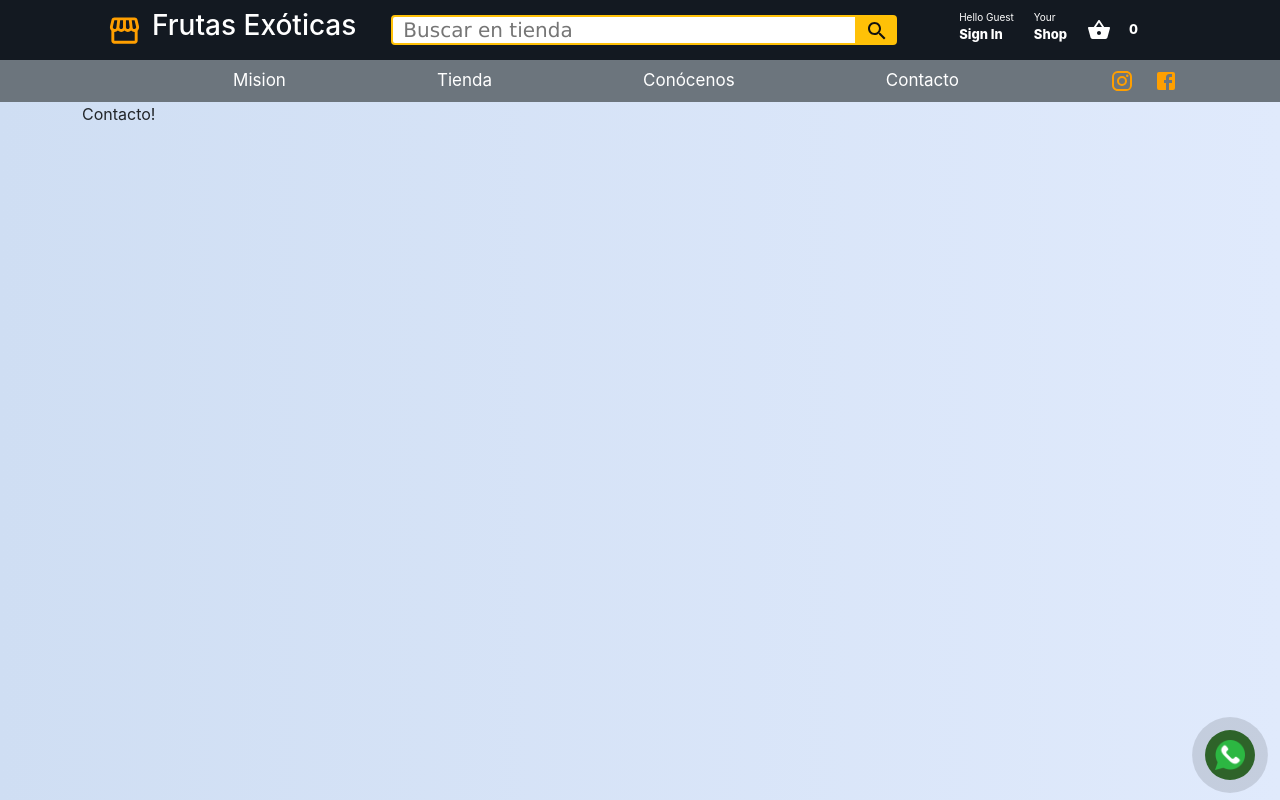
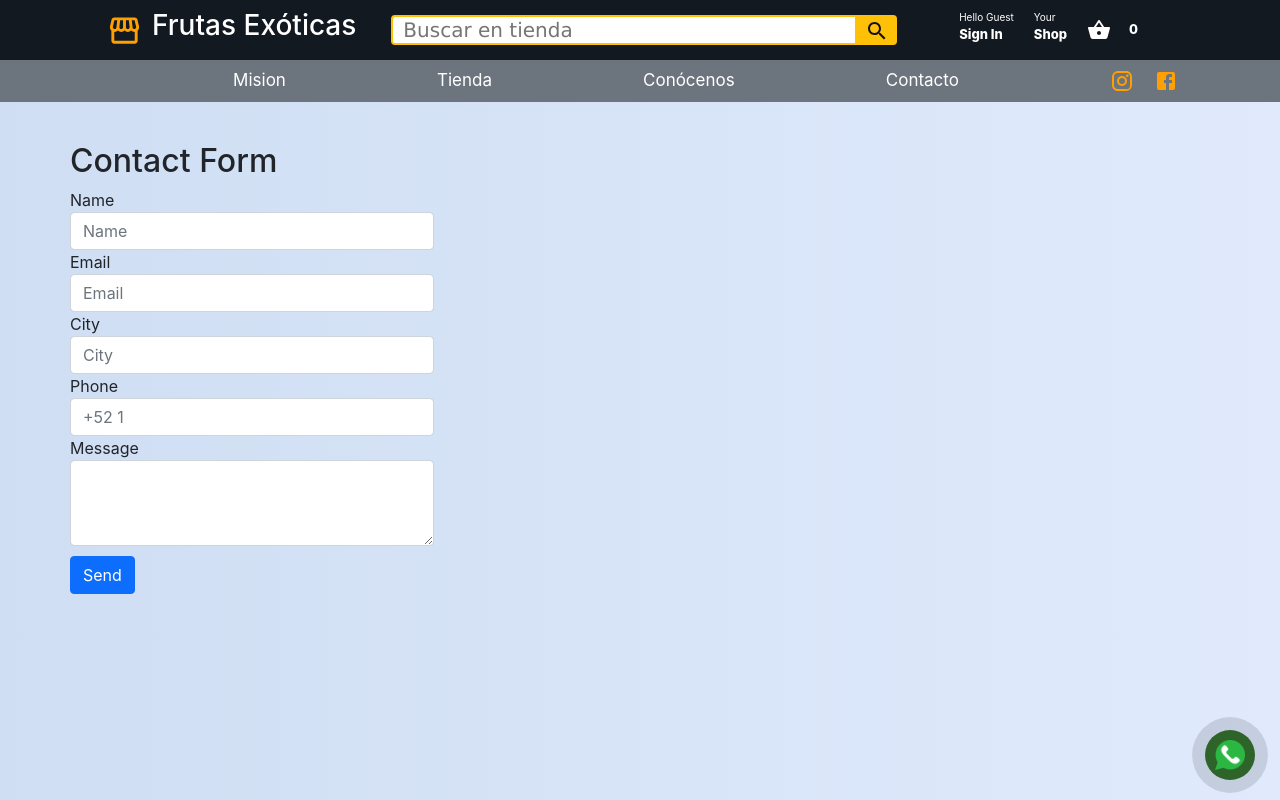
Before and after one commit to amenfiat/frutas, a React (Create React App) app in the folder frontend/: page /contacto in a window 1280 px wide. Built offline with nearby package versions, Linux system fonts and the light colour scheme.

Commit message:
Formulario de contacto

```diff
--- a/frontend/src/pages/Contacto/Contacto.js
+++ b/frontend/src/pages/Contacto/Contacto.js
@@ -1,11 +1,106 @@
-import React from 'react';
+import React, { Component } from 'react';
 
-function Contacto() {
-    return(
-        <div className="container">
-            <p>Contacto!</p>
+class Contacto extends Component {
+
+    constructor(props) {
+      super(props);
+      this.state = {
+        form: [],
+        alert: false,
+        alertData: {}
+      };
+    }
+
+    showAlert(type, message) {
+      this.setState({
+        alert: true,
+        alertData: { type, message }
+      });
+      setTimeout(() => {
+        this.setState({ alert: false });
+      }, 4000)
+    }
+
+    resetForm() {
+      this.refs.contactForm.reset();
+    }
+
+
+    sendMessage(e) {
+      e.preventDefault();
+      const params = {
+        name: this.inputName.value,
+        email: this.inputEmail.value,
+        city: this.inputCity.value,
+        phone: this.inputPhone.value,
+        message: this.textAreaMessage.value
+      };
+      if (params.name && params.email && params.phone && params.phone && params.message) {
+    //Pendiente funcionalidad de envío a bd o a correo
+        this.resetForm();
+      } else {
+        this.showAlert('warning', 'Please fill the form');
+      };
+    }
+
+    render() {
+      return (
+        <div>
+          {this.state.alert && <div className={`alert alert-${this.state.alertData.type}`} role='alert'>
+            <div className='container'>
+              {this.state.alertData.message}
+            </div>
+          </div>}
+          <div className='container' style={{ padding: `40px 0px` }}>
+            <div className='row'>
+              <div className='col-sm-4'>
+                <h2>Contact Form</h2>
+                <form onSubmit={this.sendMessage.bind(this)} ref='contactForm' >
+                  <div className='form-group'>
+                    <label htmlFor='name'>Name</label>
+                    <input type='text' className='form-control' id='name' placeholder='Name' ref={name => this.inputName = name} />
+                  </div>
+                  <div className='form-group'>
+                    <label htmlFor='exampleInputEmail1'>Email</label>
+                    <input type='email' className='form-control' id='email' placeholder='Email' ref={email => this.inputEmail = email} />
+                  </div>
+                  <div className='form-group'>
+                    <label htmlFor='city'>City</label>
+                    <input type='city' className='form-control' id='city' placeholder='City' ref={city => this.inputCity = city} />
+                    </div>
+                  <div className='form-group'>
+                    <label htmlFor='phone'>Phone</label>
+                    <input type='number' className='form-control' id='phone' placeholder='+52 1' ref={phone => this.inputPhone = phone} />
+                  </div>
+                  <div className='form-group'>
+                    <label htmlFor='message'>Message</label>
+                    <textarea className='form-control' id='message' rows='3' ref={message => this.textAreaMessage = message}></textarea>
+                  </div>
+                  <button type='submit' className='btn btn-primary'>Send</button>
+                </form>
+              </div>
+              <div className='col-sm-8'>
+                <div className='row'>
+                  {this.state.form.map(form =>
+                    <div className='col-sm-6' key={form.phone} style={{ margin: `0px 0px 30px 0px` }}>
+                      <div className='card'>
+                        <div className='card-body'>
+                          <h4 className='card-title'>{form.name}</h4>
+                          <h6 className='card-subtitle mb-2 text-muted'>{form.city}</h6>
+                          <p className='card-text'>{form.message}</p>
+                          <a href={`tel:${form.phone}`} className='card-link'>{form.phone}</a>
+                          <a href={`mailto:${form.email}`} className='card-link'>{form.email}</a>
+                        </div>
+                      </div>
+                    </div>)}
+                </div>
+              </div>
+            </div>
+          </div>
         </div>
-    );
-}
+      );
+    }
+  }
+
 
 export { Contacto };
```
